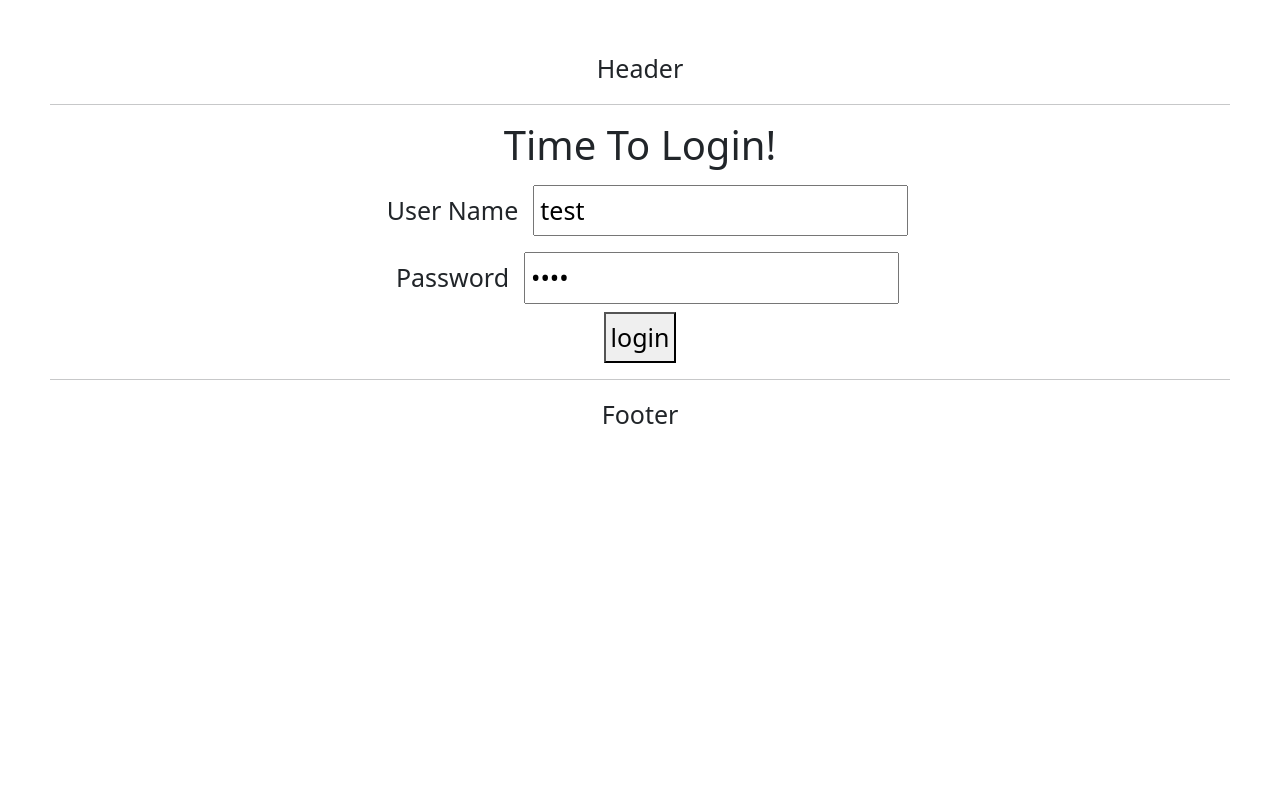
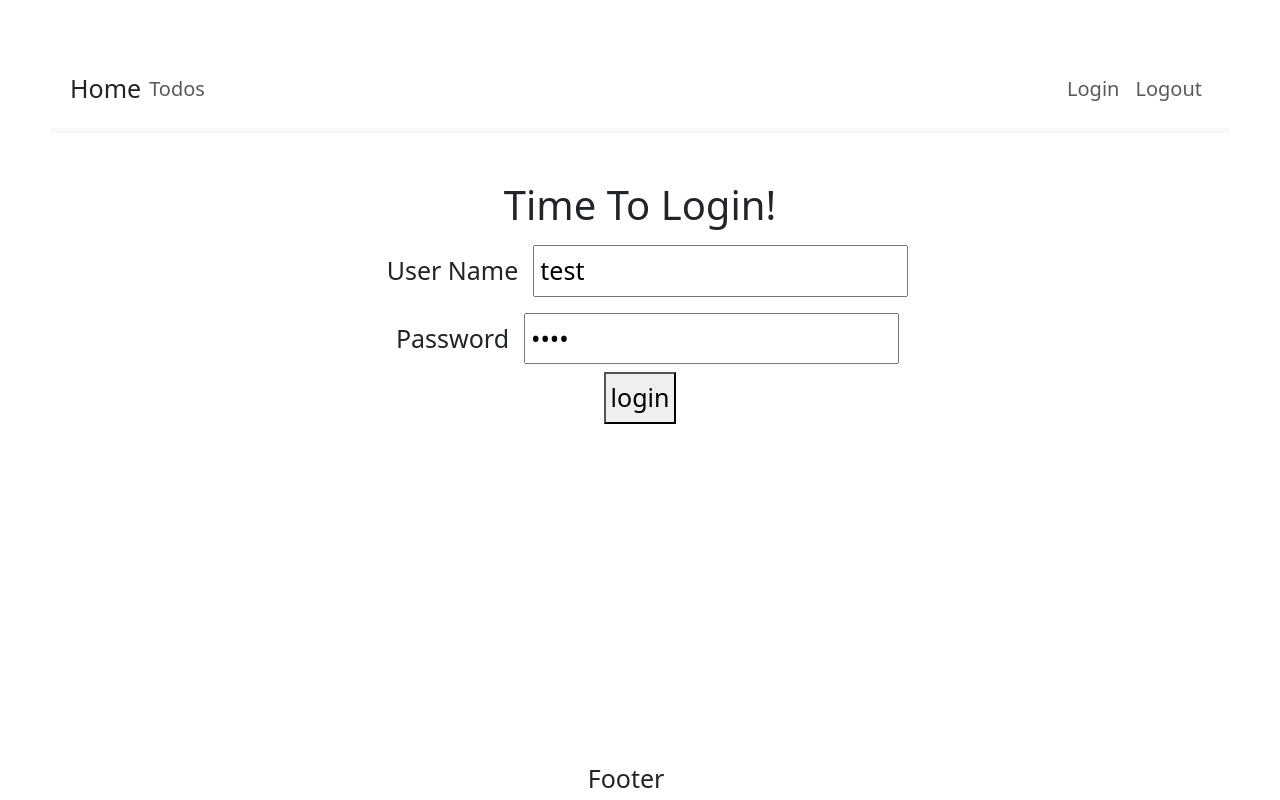
Before and after one commit to root046/fullstack-react, a React (Create React App) app: page / in a window 1280 px wide. Built offline with nearby package versions, Linux system fonts and the light colour scheme.

Commit message:
Step 13 - Using Bootstrap to Style Todo React Front End Application

```diff
--- a/src/components/todo/TodoApp.css
+++ b/src/components/todo/TodoApp.css
@@ -2,3 +2,10 @@
     margin: 10px;
     padding: 5px;
 }
+
+footer {
+    bottom: 0;
+    position: absolute;
+    width: 90%;
+    height: 40px;
+}
--- a/src/components/todo/TodoApp.jsx
+++ b/src/components/todo/TodoApp.jsx
@@ -4,20 +4,20 @@
 export default function TodoApp() {
     return (
         <div className="TodoApp">
-            <HeaderComponent/>
 
             <BrowserRouter>
+                <HeaderComponent />
                 <Routes>
                     <Route path='/' element={<LoginComponent />}></Route>
                     <Route path='/login' element={<LoginComponent />}></Route>
                     <Route path='/welcome/:username' element={<WelcomeComponent />}></Route>
                     <Route path='/todos' element={<ListToDosComponent />}></Route>
-                    <Route path='/logout' element={<LogoutComponent/>}></Route>
+                    <Route path='/logout' element={<LogoutComponent />}></Route>
                     <Route path='*' element={<NotFoundComponent />}></Route>
                 </Routes>
+                <FooterComponent />
             </BrowserRouter>
 
-            <FooterComponent/>
 
 
         </div>
@@ -101,12 +101,12 @@
 
 function ListToDosComponent() {
     const today = new Date()
-    const targetDate = new Date(today.getFullYear()+1,today.getMonth(),today.getDay())
+    const targetDate = new Date(today.getFullYear() + 1, today.getMonth(), today.getDay())
 
     const todos = [
-        { id: 1, description: 'Learn React',done:false,targetDate:targetDate },
-        { id: 2, description: 'Learn FullStack Development',done:false,targetDate:targetDate },
-        { id: 3, description: 'Learn SpringBoot',done:false,targetDate:targetDate },
+        { id: 1, description: 'Learn React', done: false, targetDate: targetDate },
+        { id: 2, description: 'Learn FullStack Development', done: false, targetDate: targetDate },
+        { id: 3, description: 'Learn SpringBoot', done: false, targetDate: targetDate },
 
     ]
 
@@ -143,28 +143,45 @@
     )
 }
 
-function HeaderComponent(){
-    return(
-        <div className='HeaderComponent'>
-            Header<hr/>
-        </div>
+function HeaderComponent() {
+    return (
+        <header className="border-bottom border-light border-5 mb-5 p-2">
+            <div className="container">
+                <div className="row">
+                    <nav className="navbar navbar-expand-lg">
+                        <Link className="nav-link" to="/welcome/bader">Home</Link>
+                        <div className="collapse navbar-collapse">
+                            <ul className="navbar-nav">
+                                <li className="nav-item fs-5"><Link className="nav-link" to="/todos">Todos</Link></li>
+                            </ul>
+                        </div>
+                        <ul className="navbar-nav">
+                            <li className="nav-item fs-5"><Link className="nav-link" to="/login">Login</Link></li>
+                            <li className="nav-item fs-5"><Link className="nav-link" to="/logout">Logout</Link></li>
+                        </ul>
+                    </nav>
+                </div>
+            </div>
+        </header>
     )
 }
 
-function FooterComponent(){
-    return(
-        <div className='FooterComponent'>
-            <hr/>Footer
-        </div>
+function FooterComponent() {
+    return (
+        <footer className='FooterComponent'>
+            <div className='container'>
+                Footer
+            </div>
+        </footer>
     )
 }
 
-function LogoutComponent(){
-    return(
+function LogoutComponent() {
+    return (
         <div className='LogoutComponent'>
             <h1>You Are Logged Out!</h1>
             <div>
-            Thank you for using our App. Come back soon!
+                Thank you for using our App. Come back soon!
             </div>
         </div>
     )
```
